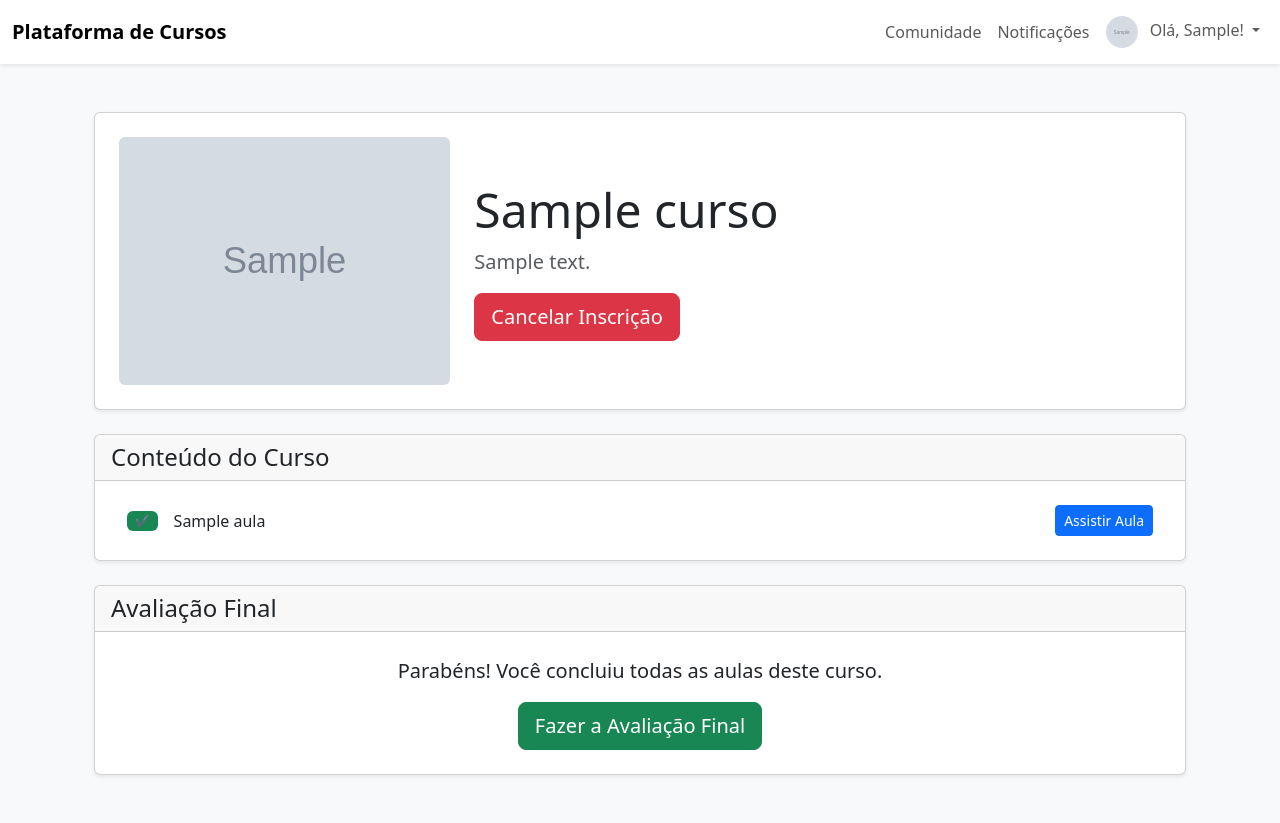
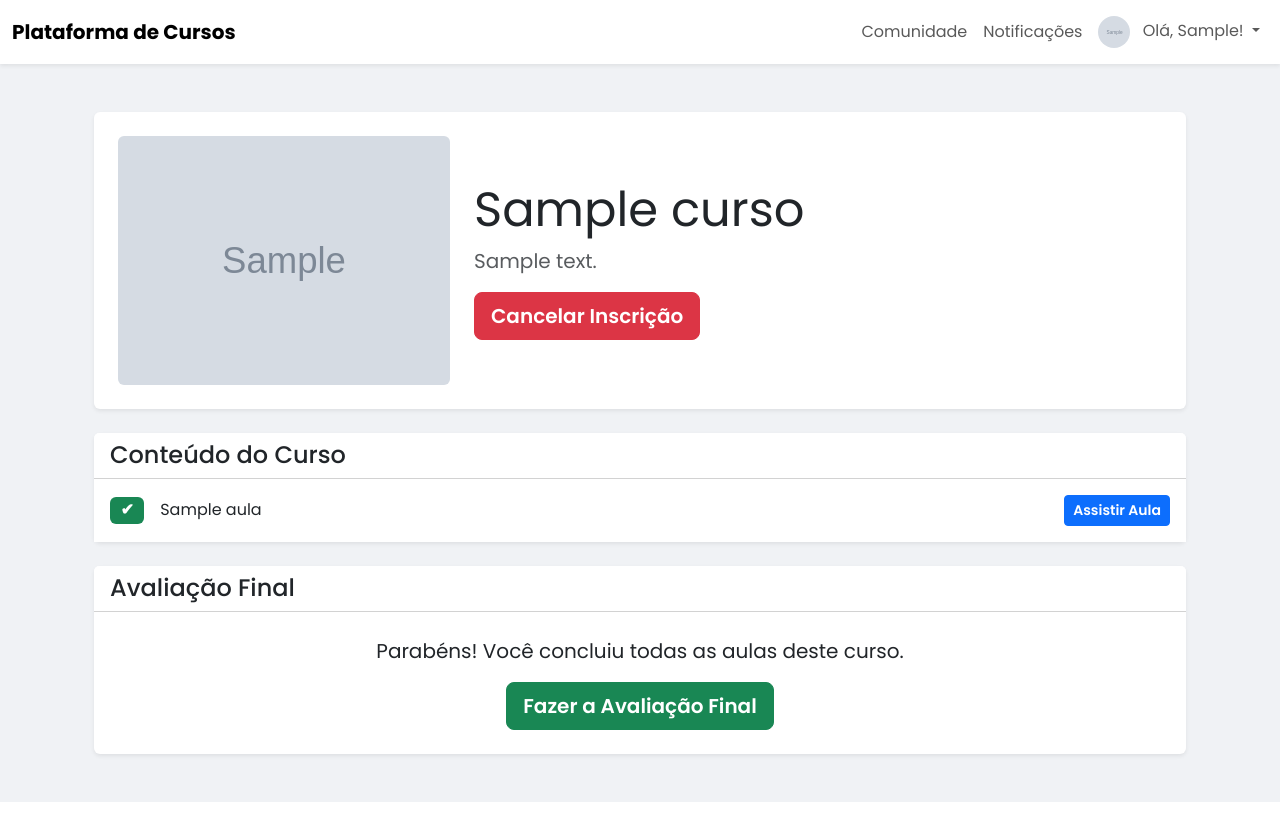
Before and after one commit to leobrda/coursePlatform, a Django app: page /cursos/curso/1/ in a window 1280 px wide. After the commit the page ends 802 px from the top, so only its background shows below. Run offline with Django 5.2, Linux system fonts and the light colour scheme; a user stored in the database is signed in; tables that the repository leaves empty hold one stand-in row (values such as "Sample post"); grey boxes marked "Sample" are stand-in pictures.

Commit message:
feat(design): Refactor all templates with Bootstrap and new visual identity

```diff
--- a/core/settings.py
+++ b/core/settings.py
@@ -120,7 +120,9 @@ USE_TZ = True
 # https://docs.djangoproject.com/en/5.2/howto/static-files/
 
 STATIC_URL = 'static/'
-
+STATICFILES_DIRS = [
+    BASE_DIR / 'static',
+]
 MEDIA_URL = '/media/'
 MEDIA_ROOT = BASE_DIR / 'media'
 
--- a/cursos/templates/cursos/detalhe_curso.html
+++ b/cursos/templates/cursos/detalhe_curso.html
@@ -1,8 +1,6 @@
 {% extends 'base.html' %}
 
-{% block title %}
-    {{ curso.titulo }} - {{ block.super }}
-{% endblock %}
+{% block title %}{{ curso.titulo }} - {{ block.super }}{% endblock %}
 
 {% block content %}
 <div class="container my-5">
@@ -13,7 +11,7 @@
                 <div class="card-body p-4">
                     <div class="row align-items-center">
                         <div class="col-md-4">
-                            <img src="{% if curso.imagem_capa %}{{ curso.imagem_capa.url }}{% else %}https://placehold.co/600x400/007BFF/FFFFFF?text=Curso{% endif %}" class="img-fluid rounded" alt="Capa do curso {{ curso.titulo }}">
+                            <img src="{% if curso.imagem_capa %}{{ curso.imagem_capa.url }}{% else %}https://placehold.co/600x400/4A69BD/FFFFFF?text=Curso{% endif %}" class="img-fluid rounded" alt="Capa do curso {{ curso.titulo }}">
                         </div>
                         <div class="col-md-8">
                             <h1 class="display-5">{{ curso.titulo }}</h1>
@@ -35,38 +33,39 @@
             </div>
 
             <!-- Lista de Aulas -->
-            <div class="card shadow-sm">
-                <div class="card-header">
+            <div class="card shadow-sm mb-4">
+                <div class="card-header bg-white">
                     <h2 class="h4 mb-0">Conteúdo do Curso</h2>
                 </div>
-                <div class="card-body">
+                <div class="card-body p-0">
                     {% if user.is_authenticated and user.associado and curso in user.associado.cursos_inscritos.all %}
                         <ul class="list-group list-group-flush">
                             {% for aula in curso.aulas.all %}
-                                <li class="list-group-item d-flex justify-content-between align-items-center">
+                                <li class="list-group-item d-flex justify-content-between align-items-center p-3">
                                     <div class="d-flex align-items-center">
                                         {% if aula in user.associado.aulas_concluidas.all %}
-                                            <span class="badge bg-success me-3">✔</span>
+                                            <span class="badge bg-success me-3 fs-6">✔</span>
                                         {% else %}
-                                            <span class="badge bg-light text-dark me-3">{{ aula.ordem }}</span>
+                                            <span class="badge bg-light text-dark me-3 fs-6">{{ aula.ordem }}</span>
                                         {% endif %}
-                                        {{ aula.titulo }}
+                                        <span class="fw-500">{{ aula.titulo }}</span>
                                     </div>
                                     <a href="{% url 'cursos:ver_aula' pk=aula.pk %}" class="btn btn-primary btn-sm">Assistir Aula</a>
                                 </li>
                             {% empty %}
-                                <li class="list-group-item">Nenhuma aula cadastrada para este curso ainda.</li>
+                                <li class="list-group-item text-muted">Nenhuma aula cadastrada para este curso ainda.</li>
                             {% endfor %}
                         </ul>
                     {% else %}
-                        <p class="text-center text-muted p-3">Você precisa de se inscrever neste curso para ver as aulas.</p>
+                        <p class="text-center text-muted p-4 mb-0">Você precisa de se inscrever neste curso para ver as aulas.</p>
                     {% endif %}
                 </div>
             </div>
 
+            <!-- Secção da Avaliação Final -->
             {% if user.is_authenticated and user.associado and curso in user.associado.cursos_inscritos.all and curso.quiz %}
-                <div class="card shadow-sm mt-4">
-                    <div class="card-header">
+                <div class="card shadow-sm">
+                    <div class="card-header bg-white">
                         <h2 class="h4 mb-0">Avaliação Final</h2>
                     </div>
                     <div class="card-body text-center p-4">
--- a/cursos/templates/cursos/editar_categoria.html
+++ b/cursos/templates/cursos/editar_categoria.html
@@ -1,15 +1,13 @@
 {% extends 'base.html' %}
 
-{% block title %}
-    Editar Categoria - {{ block.super }}
-{% endblock %}
+{% block title %}Editar Categoria - {{ block.super }}{% endblock %}
 
 {% block content %}
 <div class="container my-5">
     <div class="row justify-content-center">
         <div class="col-lg-6">
             <div class="card shadow-sm">
-                <div class="card-header">
+                <div class="card-header bg-white">
                     <h1 class="h4 mb-0">Editar Categoria: "{{ categoria.nome }}"</h1>
                 </div>
                 <div class="card-body">
--- /dev/null
+++ b/static/css/custom.css
@@ -0,0 +1,35 @@
+/* Importar a fonte Poppins do Google Fonts */
+@import url('https://fonts.googleapis.com/css2?family=Poppins:wght@400;500;600;700&display=swap');
+
+/* Definir as nossas novas cores e a fonte principal */
+:root {
+    --bs-font-sans-serif: 'Poppins', sans-serif;
+    --bs-primary: #4A69BD; /* Azul-Ardósia */
+    --bs-secondary: #6c757d; /* Cinza Padrão */
+    --bs-success: #1ABC9C; /* Verde-Azulado */
+    --bs-info: #3498DB;
+    --bs-warning: #F1C40F; /* Âmbar */
+    --bs-danger: #E74C3C;
+    --bs-light: #f8f9fa;
+    --bs-dark: #212529; /* Cinza-Escuro/Carvão */
+}
+
+/* Pequenos ajustes para melhorar a aparência */
+body {
+    font-family: var(--bs-font-sans-serif);
+    background-color: #f0f2f5; /* Um fundo um pouco mais escuro para contraste */
+}
+
+.card {
+    border: none; /* Remove as bordas dos cartões para um look mais moderno */
+    transition: transform 0.2s ease-in-out, box-shadow 0.2s ease-in-out;
+}
+
+.card:hover {
+    transform: translateY(-5px);
+    box-shadow: 0 .5rem 1rem rgba(0,0,0,.15)!important;
+}
+
+.btn {
+    font-weight: 600;
+}
--- a/templates/base.html
+++ b/templates/base.html
@@ -6,11 +6,7 @@
     <meta name="viewport" content="width=device-width, initial-scale=1.0">
     <title>{% block title %}Plataforma de Cursos{% endblock %}</title>
     <link href="https://cdn.jsdelivr.net/npm/bootstrap@5.3.3/dist/css/bootstrap.min.css" rel="stylesheet" xintegrity="sha384-QWTKZyjpPEjISv5WaRU9OFeRpok6YctnYmDr5pNlyT2bRjXh0JMhjY6hW+ALEwIH" crossorigin="anonymous">
-    <style>
-        body {
-            background-color: #f8f9fa;
-        }
-    </style>
+    <link rel="stylesheet" href="{% static 'css/custom.css' %}">
 </head>
 <body>
     {% include 'partials/_navbar.html' %}
```
Also changed, not shown: cursos/templates/cursos/apagar_categoria.html (+3 -5 lines), cursos/templates/cursos/curso_form.html (+3 -9 lines), cursos/templates/cursos/gerir_aulas.html (+7 -9 lines), cursos/templates/cursos/gerir_categorias.html (+3 -5 lines), cursos/templates/cursos/lista_cursos.html (+11 -13 lines), cursos/templates/cursos/meu_painel.html (+15 -15 lines), cursos/templates/cursos/painel_instrutor.html (+5 -7 lines), cursos/templates/cursos/ver_aula.html (+10 -12 lines).
